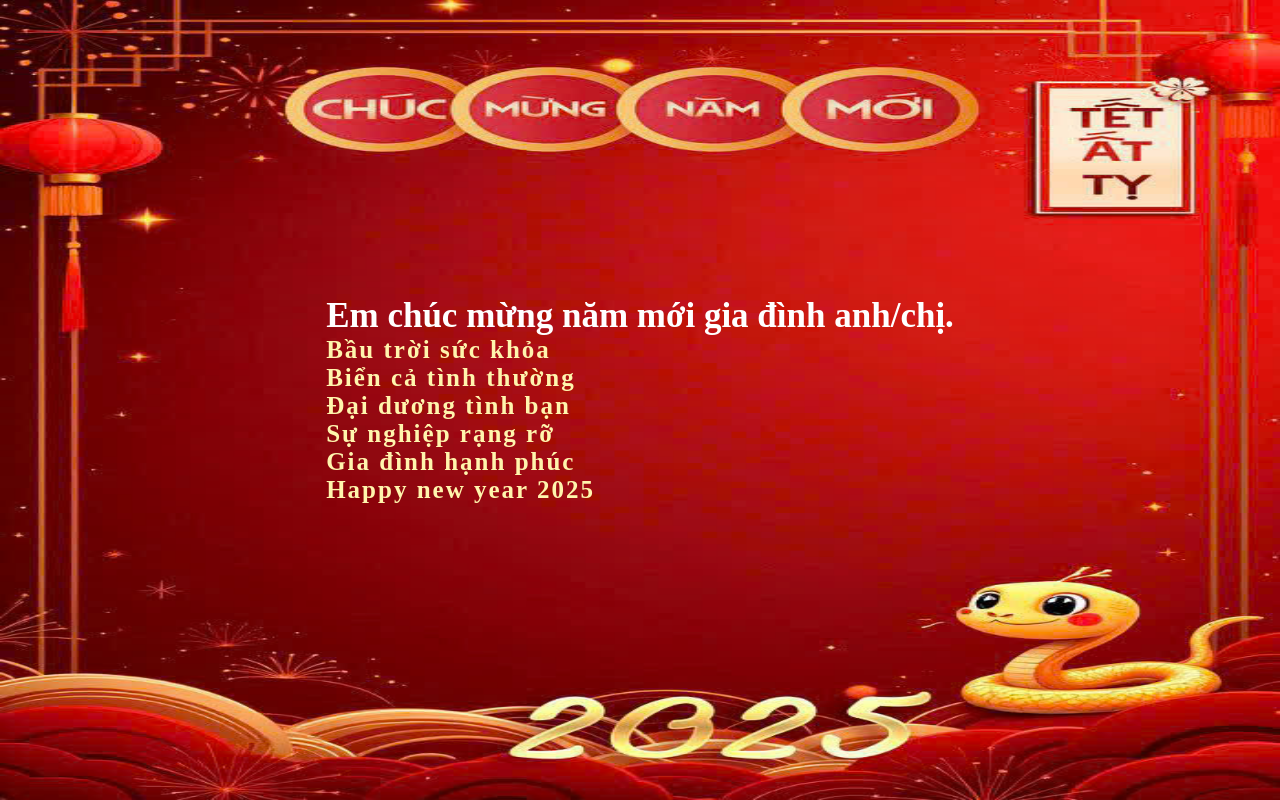
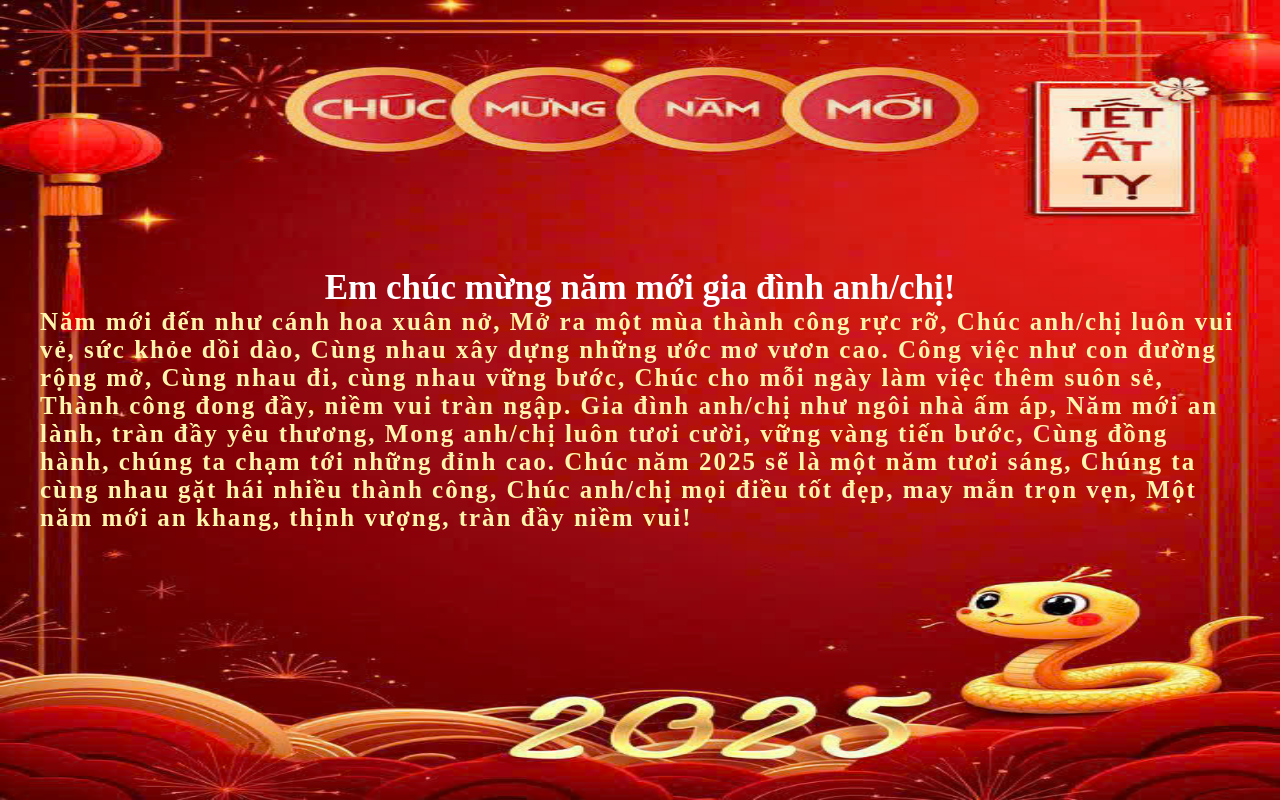
Before and after one commit to thangoccho111/happy-new-year-2025, a React (Create React App) app: page /wish in a window 1280 px wide. Built offline with nearby package versions, Linux system fonts and the light colour scheme; a web font is replaced by a local one.

Commit message:
Update index.js

```diff
--- a/src/wish/index.js
+++ b/src/wish/index.js
@@ -19,20 +19,29 @@ function Wish() {
 				<img src={Brg} alt='' style={{ width: "100%", height: "100%" }} />
 				<div style={{ position: "absolute", padding: "40px" }}>
 					<h1 style={{ textAlign: "center", color: "#fff" }}>
-						Em chúc mừng năm mới gia đình anh/chị.
-					</h1>
+						Em chúc mừng năm mới gia đình anh/chị!					</h1>
 					<h2>
-						 Bầu trời sức khỏa
-					</h2><h2>
-						Biển cả tình thường
-					</h2><h2>
-						 Đại dương tình bạn
-					</h2><h2>
-						Sự nghiệp rạng rỡ
-					</h2><h2>
-						Gia đình hạnh phúc
-					</h2><h2>
-						Happy new year 2025
+
+
+Năm mới đến như cánh hoa xuân nở,
+Mở ra một mùa thành công rực rỡ,
+Chúc anh/chị luôn vui vẻ, sức khỏe dồi dào,
+Cùng nhau xây dựng những ước mơ vươn cao.
+
+Công việc như con đường rộng mở,
+Cùng nhau đi, cùng nhau vững bước,
+Chúc cho mỗi ngày làm việc thêm suôn sẻ,
+Thành công đong đầy, niềm vui tràn ngập.
+
+Gia đình anh/chị như ngôi nhà ấm áp,
+Năm mới an lành, tràn đầy yêu thương,
+Mong anh/chị luôn tươi cười, vững vàng tiến bước,
+Cùng đồng hành, chúng ta chạm tới những đỉnh cao.
+
+Chúc năm 2025 sẽ là một năm tươi sáng,
+Chúng ta cùng nhau gặt hái nhiều thành công,
+Chúc anh/chị mọi điều tốt đẹp, may mắn trọn vẹn,
+Một năm mới an khang, thịnh vượng, tràn đầy niềm vui!
 					</h2>
 				</div>
 			</div>
```
